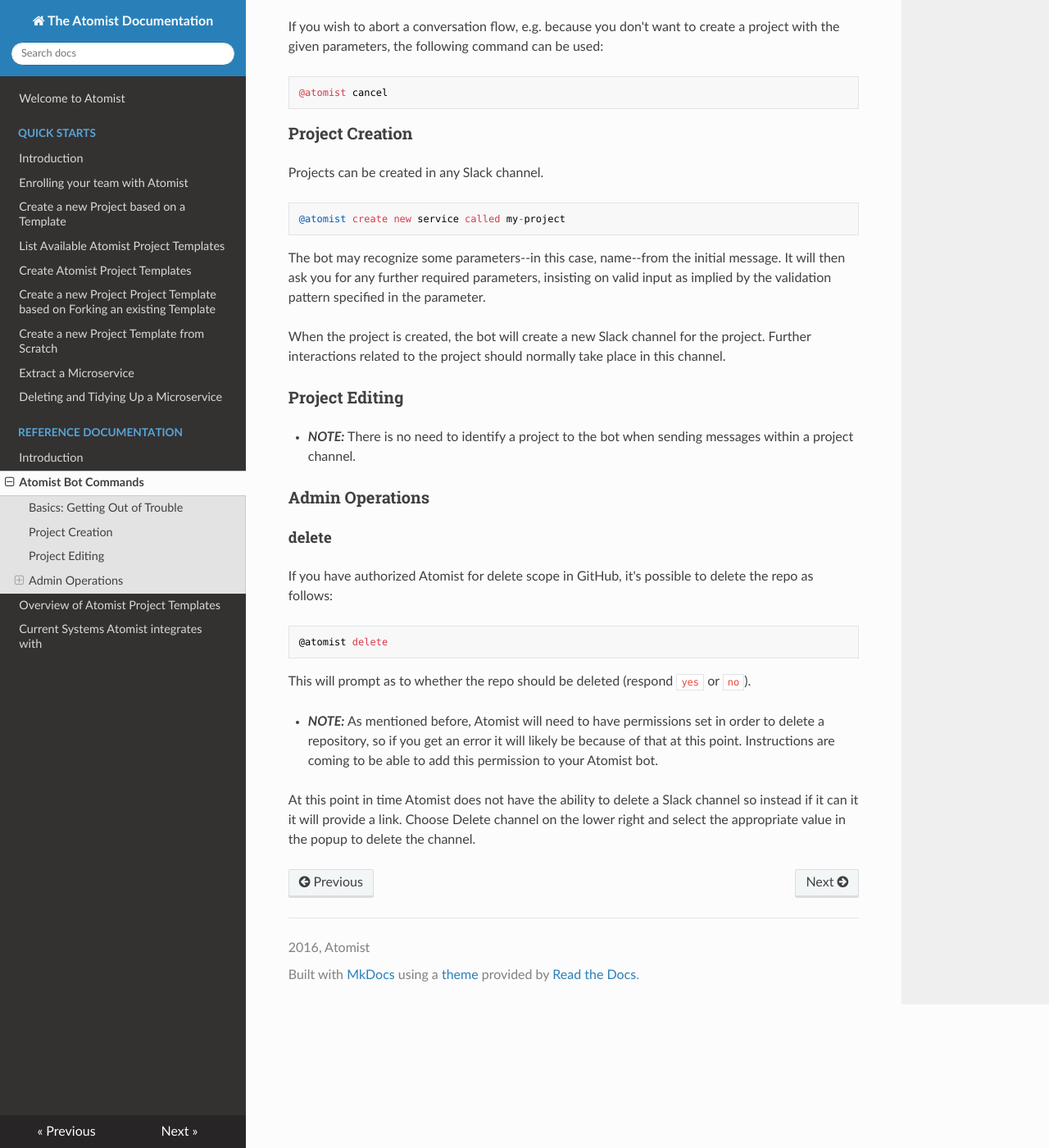
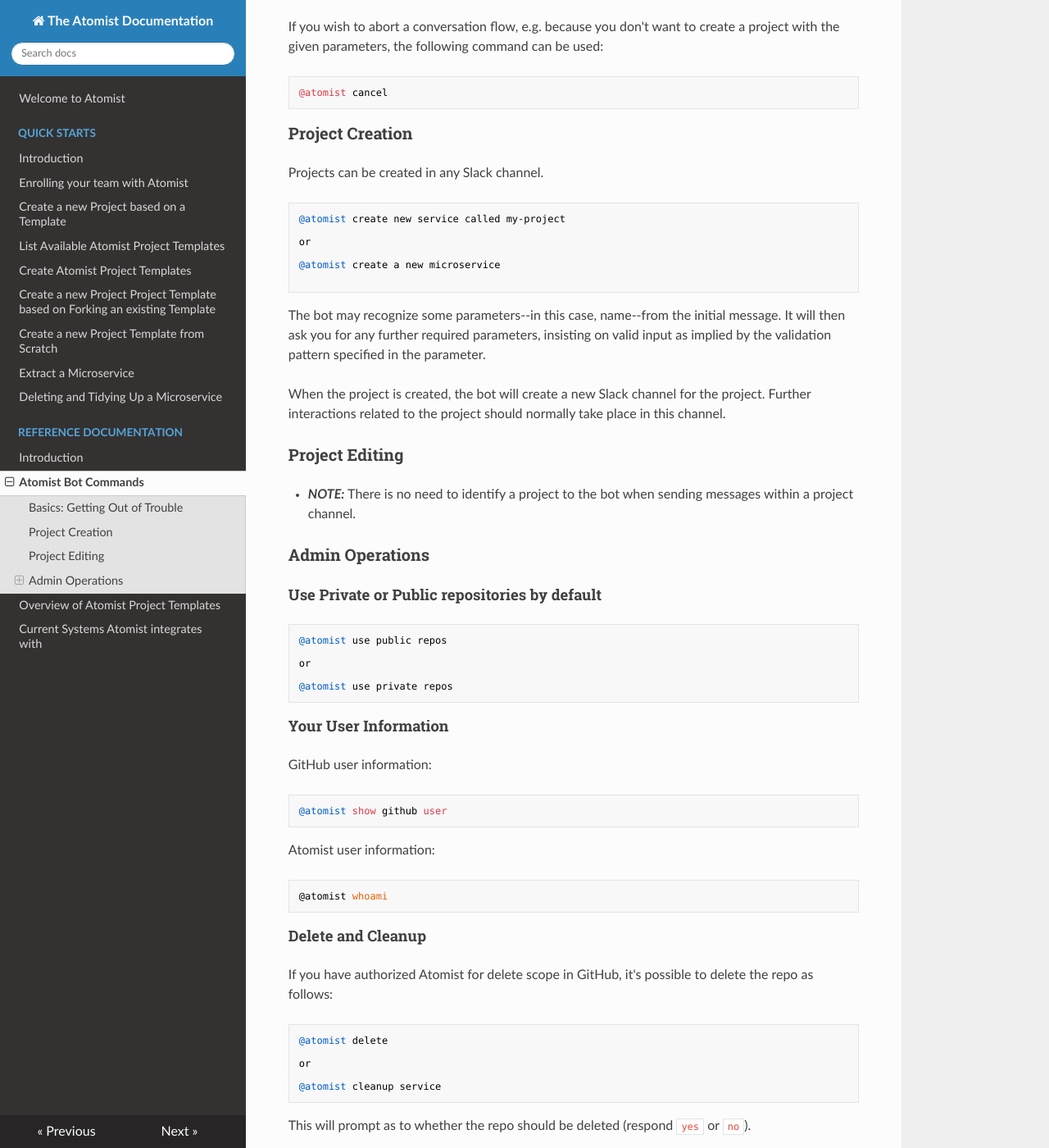
Before and after one commit to atomisthq/docs, an MkDocs documentation site: the page built from docs/reference-docs/bot-commands.md, in a window 1280 px wide and 1400 px high, scrolled down 280 px. Shown: the whole window at 82% size. Built offline with MkDocs 1.6.1, drawn with Linux system fonts in a browser that asks for light colours; nearby versions of some CDN libraries; old or Windows-style settings are respelled for this version of MkDocs.

Commit message:
A few more bot commands that users might be interested in

````diff
--- a/docs/reference-docs/bot-commands.md
+++ b/docs/reference-docs/bot-commands.md
@@ -16,6 +16,11 @@
 
 ```
 @atomist create new service called my-project
+
+or
+
+@atomist create a new microservice
+
 ```
 
 The bot may recognize some parameters--in this case, name--from the initial message. It will then ask you for any further required parameters, insisting on valid input as implied by the validation pattern specified in the parameter.
@@ -26,14 +31,44 @@
 
 * ***NOTE:*** There is no need to identify a project to the bot when sending messages within a project channel.
 
+
+
 ### Admin Operations
 
-#### delete
+#### Use Private or Public repositories by default
+
+```
+@atomist use public repos
+
+or
+
+@atomist use private repos
+```
+
+#### Your User Information
+
+GitHub user information:
+
+```
+@atomist show github user
+```
+
+Atomist user information:
+
+```
+@atomist whoami
+```
+
+#### Delete and Cleanup
 
 If you have authorized Atomist for delete scope in GitHub, it's possible to delete the repo as follows:
 
 ```
 @atomist delete
+
+or
+
+@atomist cleanup service
 ```
 
 This will prompt as to whether the repo should be deleted (respond `yes` or `no`).
````
